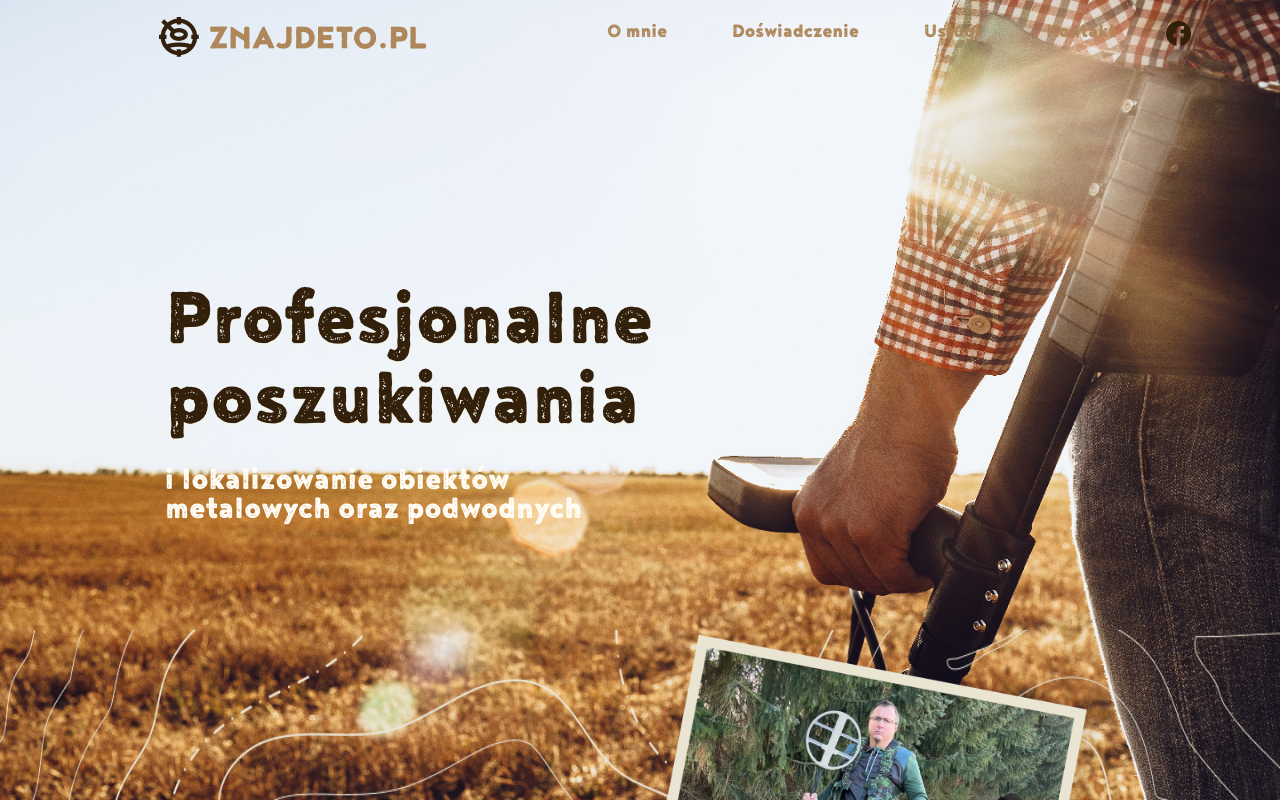
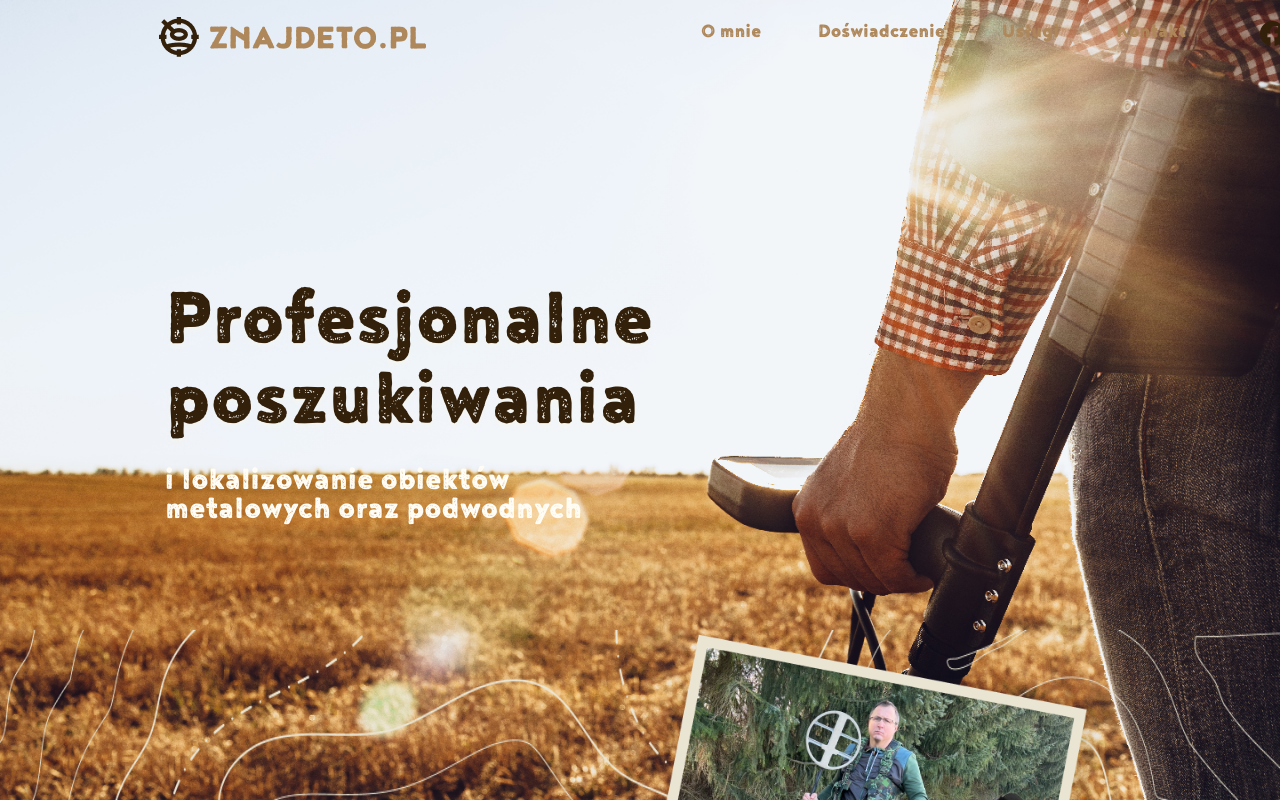
Before and after one commit to NatashaHatrum/ZnajdeTo, a React (Create React App) app: page / in a window 1280 px wide. Shown: the top 800 px of the page. Built offline with nearby package versions, Linux system fonts and the light colour scheme; a web font is replaced by a local one.

Commit message:
<Servise_ID_Change>

```diff
--- a/package.json
+++ b/package.json
@@ -4,6 +4,7 @@
   "homepage": "https://natashahatrum.github.io/ZnajdeTo/",
   "private": true,
   "dependencies": {
+    "@ant-design/icons": "^5.0.1",
     "@testing-library/jest-dom": "^5.16.5",
     "@testing-library/react": "^13.4.0",
     "@testing-library/user-event": "^13.5.0",
--- a/src/App.css
+++ b/src/App.css
@@ -1,10 +1,12 @@
 @import url(//db.onlinewebfonts.com/c/fab70e0456e2f6e1045895f5dffd1a30?family=NoyhABistroW01-Regular);
+
 @font-face {
-font-family: "NoyhABistro-Rough";
-src: url("../fonts/NoyhABistro-Rough.ttf") format("truetype");
+    font-family: "NoyhABistro-Rough";
+    src: url("../fonts/NoyhABistro-Rough.ttf") format("truetype");
     font-style: normal;
     font-weight: normal;
 }
+
 body {
     width: 100%;
     margin: 0 auto;
@@ -64,12 +66,16 @@ body {
 .backgroundPhoto {
     position: absolute;
     width: 100vw;
-    height: 800px ;
+    height: 800px;
 
 }
 
 .link {
     color: #33200B;
+}
+
+.linkMenu {
+    text-decoration: none;
 }
 
 .link:hover {
@@ -137,15 +143,81 @@ a:hover {
     position: relative;
 }
 
+.burgierMienuIkons {
+    position: relative;
+    font-size: 30px;
+    padding-left: 38px;
+    display: none;
+
+}
+
+.ant-drawer-body {
+    padding: 10px 10px 10px 10px !important;
+
+}
+
+.ant-menu-title-content {
+    color: #AE875A !important;
+    padding-left: 25px;
+
+}
+
+.ant-menu-item-active::after {
+    border: none !important;
+    text-decoration: none !important;
+    color: white !important;
+}
+
+.ant-menu-item-active:hover {
+    border: none !important;
+    text-decoration: none !important;
+}
+
+.ant-menu-item-selected:hover {
+    border: none !important;
+    text-decoration: none !important;
+}
+
+.ant-menu-item-selected {
+    border: none !important;
+    text-decoration: none !important;
+    color: white !important;
+}
+
+.ant-drawer-content-wrapper {
+    height: auto !important;
+}
+
+.facebookIkon {
+    width: 25px;
+}
+
 @media screen and (max-width: 992px) {
     body {
         width: 100%;
+
+    }
+
+    .facebookIkon {
+      display: none;
+    }
+
+    .menuApp {
+        display: none;
+    }
+
+    .burgierMienuIkons {
+        display: inline;
+    }
+
+    .ant-menu-light .ant-menu-item-selected {
+        background-color: white !important;
     }
 
     .backgroundPhoto {
         width: 100vw;
         position: absolute;
-        height: 250px;
+        height: 230px;
     }
 
     .headerStyle {
@@ -167,7 +239,7 @@ a:hover {
     }
 
     .logo {
-        padding: 0 0 0 50px;
+        padding: 0 0 0 25px;
         display: flex;
         align-items: center;
         justify-content: center;
@@ -209,13 +281,19 @@ a:hover {
 .contentSection {
     height: 2450px;
 }
+
 @media screen and (min-width: 1600px) {
     .contentSection {
         padding-top: 64px;
     }
 }
+
 @media screen and (min-width: 1800px) {
     .contentSection {
         padding-top: 180px;
     }
 }
+
+.ant-menu-horizontal, .ant-menu-root, .ant-menu-item::after, .ant-menu-submenu::after {
+    border: none !important;
+}
--- a/src/Components/Header/Header.jsx
+++ b/src/Components/Header/Header.jsx
@@ -1,45 +1,109 @@
-import React from 'react';
+import React, {useEffect, useState} from 'react';
 import insert from './../../Image/Warstwa_1-2.png'
-import {Col, Row, Space} from 'antd';
+import {Col, Row, Menu} from 'antd';
 import Kontakt from "../Kontakt/Kontakt";
+import Drawer from "antd/es/drawer";
+import MenuOutlined from "@ant-design/icons/es/icons/MenuOutlined";
 
 
-const nav = [
+const AppMenu = ({isInline = false, setClose}) => {
+
+    useEffect(() => {
+           window.scrollTo(0,0);
+    }, [setClose]);
+    return (
+        <Menu
+            style={{
+                backgroundColor: "transparent",
+                color: "#AE875A",
+                fontSize: "1.375rem",
+                fontFamily: "NoyhABistro-Rough",
+                fontWeight: "500",
+                border: "none",
+            }}
+
+            mode={isInline ? "inline" : "horizontal"}
+            subMenuOpenDelay={2}
+            items={[
                 {
+                    label: <a className='linkMenu' href={'#001'}>O mnie</a>,
+                    key: "001",
+                    onClick: setClose
+                },
 
-        name: 'O mnie',
-        className: 'navbar',
-        href: '#001'
+                {
+                    label: <a className='linkMenu' href={'#002'}>Doświadczenie</a>,
+                    key: "#002",
+                    onClick: setClose
+                },
 
+                {
+                    label: <a className='linkMenu' href={'#003'}>Usługi</a>,
+                    href: '#003',
+                    key: "#003",
+                    onClick: setClose
                 },
                 {
-        name: 'Doświadczenie',
-        className: 'navbar',
-        href: '#002'
+                    label: <a className='linkMenu'  href={'#004'}>Kontakt</a>,
+                    href: '#004',
+                    key: "#004",
+                    onClick: setClose
                 },
-    {
-        name: 'Usługi',
-        className: 'navbar',
-        href: '#003'
-    },
-    {
-        name: 'Kontakt',
-        className: 'navbar',
-        href: '#004'
+
+            ]}
+        />)
+};
 
 
-    }
+const Head = () => {
+    const [openMenu, setOpenMenu] = useState(false);
+    console.log(openMenu)
+    return (
+        <>
+            <Row>
+                <Col lg={{span: 8}} xs={{span: 18}} sm={{span: 8}}> <span> <img className='logo' src={insert}
+                                                                                alt='logo'/> </span></Col>
+                <Col lg={{span: 0}} xs={{span: 6}} sm={{span: 0}}>
+                    <div><MenuOutlined className="burgierMienuIkons" onClick={() => {
+                        setOpenMenu(true)
+                    }}/></div>
+                </Col>
 
-];
+                <Col lg={{span: 10, offset: 3}} sm={{span: 10, offset: 3}}> <span className='menuApp'><AppMenu/> </span></Col>
+                <Col lg={{span: 2}} xs={{span: 3}} sm={{span: 2}}>
+                    <div className="facebookIkon">
+                        <a href='https://www.facebook.com/profile.php?id=100089563406302&is_tour_dismissed=true'
+                           target="_blank"
+                           className='link'>
+                            <svg xmlns="http://www.w3.org/2000/svg" width="25" height="25" fill="currentColor"
+                                 className="bi bi-facebook" viewBox="0 0 16 16">
+                                <path
+                                    d="M16 8.049c0-4.446-3.582-8.05-8-8.05C3.58 0-.002 3.603-.002 8.05c0
+                             4.017 2.926 7.347 6.75 7.951v-5.625h-2.03V8.05H6.75V6.275c0-2.017 1.195-3.131
+                             3.022-3.131.876 0 1.791.157 1.791.157v1.98h-1.009c-.993 0-1.303.621-1.303
+                             1.258v1.51h2.218l-.354 2.326H9.25V16c3.824-.604 6.75-3.934 6.75-7.951z"/>
+                            </svg>
+                        </a>
+                    </div>
+                </Col>
+            </Row>
+            <Drawer open={openMenu}
+                    placement='top'
+                    onClose={() => {
+                        setOpenMenu(false)
 
-const Head = () => {
+                          }}
+                    closable={false}
+                    style={{height: '60%', }}
+
+                /* bodyStyle={}*/>
+                <AppMenu isInline setClose={() => {
+                    setOpenMenu(false)
 
 
-    return (
-        <>
-
-            <Row>
-                <Col flex={2}>
+                }} />
+                    </Drawer>
+                {/* <Col flex={2}>
                     <span> <img className='logo' src={insert} alt='logo'/> </span>
                 </Col>
                 <Col flex={3}>
@@ -56,8 +120,8 @@ const Head = () => {
                             </svg>
                         </a>
                     </Space>
-                </Col>
-            </Row>
+                </Col> */}
+
                     <Row>
                     <Col>
                     <div className='title'>Profesjonalne<br/>poszukiwania</div>
--- a/src/Components/OMnie/OMnie.module.css
+++ b/src/Components/OMnie/OMnie.module.css
@@ -58,7 +58,7 @@
         height: 2600px;
     }
     .titleContent{
-padding: 25px 0 0 0 ;
+padding: 75px 0 0 0 ;
         display: flex;
         justify-content: center;
 
```
Also changed, not shown: 1 other file (tests, documents, lock files or other folders). Lines whose indentation alone changed are shown as unchanged.
